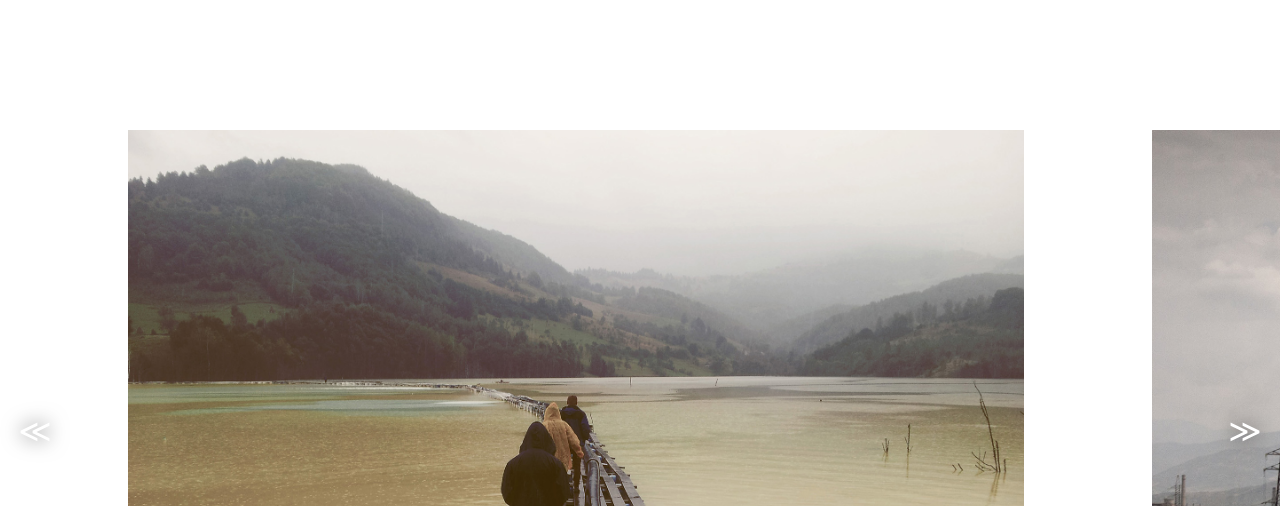
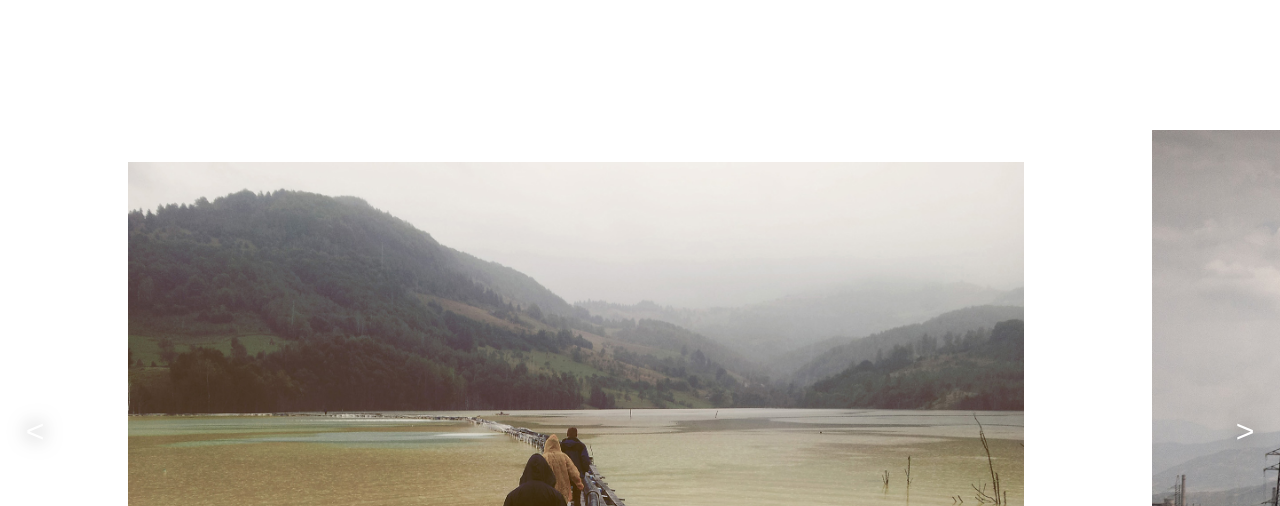
Before and after one commit to izko/Cucumber, a website: page index.html in a window 1280 px wide. Shown: the part 1702-2208 px from the top of the page. Drawn offline with Linux system fonts and the light colour scheme.

Commit message:
Gallery justified

```diff
--- a/index.html
+++ b/index.html
@@ -4,7 +4,7 @@
     <meta charset="UTF-8">
     <meta name="viewport" content="width=device-width, initial-scale=1">
     <title>VWT2</title>
-    <link rel="stylesheet" href="css/reset.css">
+    <link href="css/reset.css" rel="stylesheet">
     <link href="css/main.css" rel="stylesheet">
 
 </head>
@@ -65,8 +65,8 @@
       <li><img src="./images/lofoten.jpg" alt=""></li>
       <li><img src="./images/albania.jpg" alt=""></li>
     </ul>
-    <a id="prev">&#8810;</a>
-    <a id="next">&#8811;</a>
+    <a id="prev"><</a>
+    <a id="next">></a>
   </div>
 </section>
 
--- a/package.json
+++ b/package.json
@@ -12,6 +12,6 @@
     "gulp": "^3.9.1",
     "gulp-autoprefixer": "^4.0.0",
     "gulp-sass": "^3.1.0",
-    "gulp-sourcemaps": "^2.6.0"
+    "gulp-sourcemaps": "^2.6.0",
   }
 }
--- a/scss/partials/_gallery.scss
+++ b/scss/partials/_gallery.scss
@@ -20,6 +20,8 @@
     margin: 0;
     transition: all 750ms ease;
     left: 0;
+    display: flex;
+    align-items: center;
 
     li {
       padding-left: 10vw;
```
Also changed, not shown: css/main.css.
